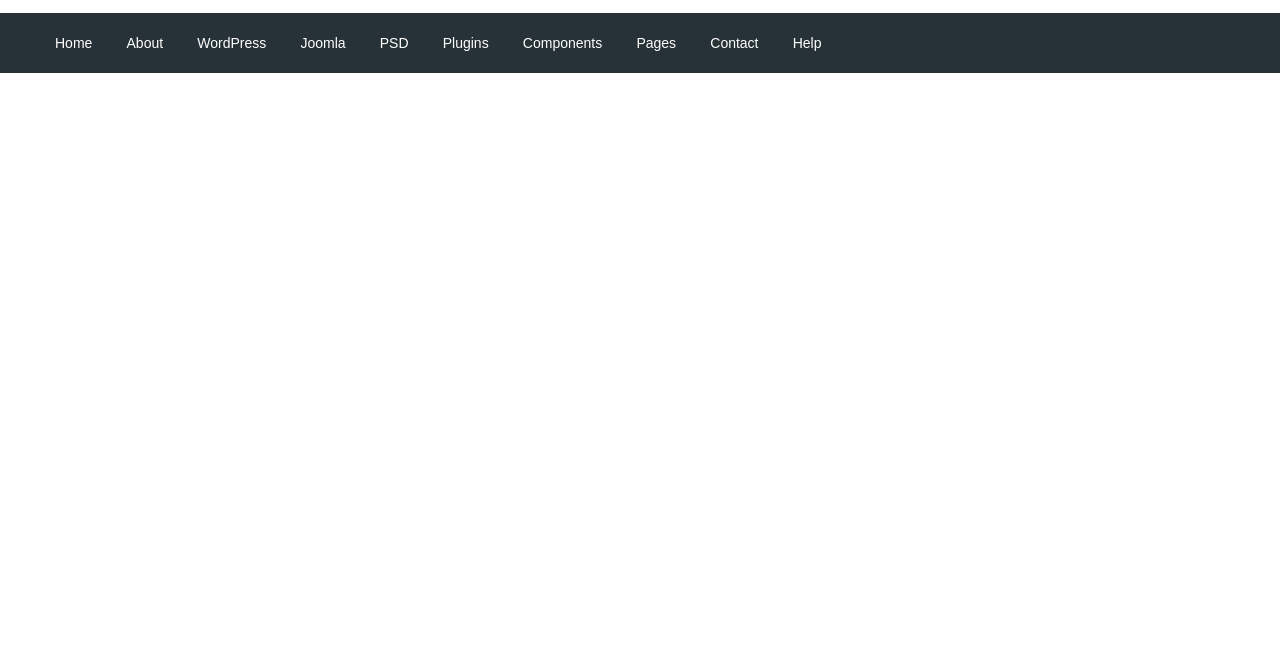
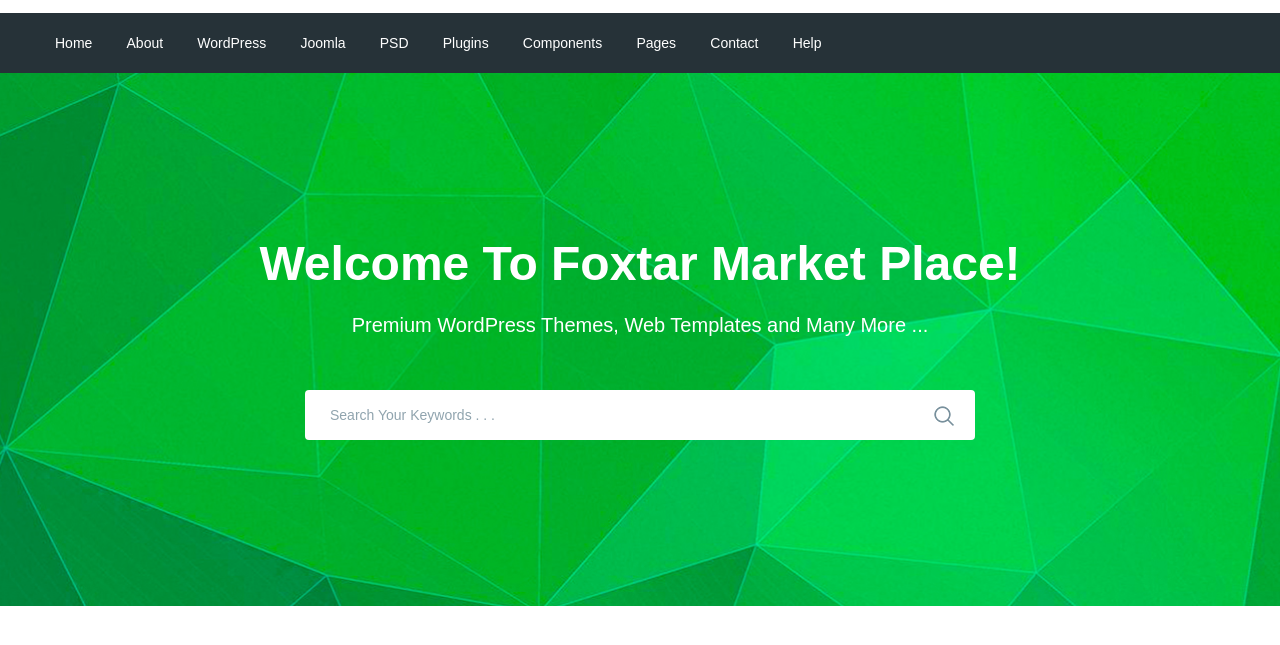
Before and after one commit to Martastartgit/moderno, a website: page app/index.html in a window 1280 px wide. Shown: the part 77-722 px from the top of the page. Drawn offline with nearby package versions, Linux system fonts and the light colour scheme; files that its build step writes are made by us from their sources.

Commit message:
added search section

```diff
--- a/app/index.html
+++ b/app/index.html
@@ -74,10 +74,28 @@
         </nav>
       </div>
     </div>
+  </header>
 
-
-
-  </header>
+  <section class="search" style="background-image: url(images/search-bg.jpg);">
+    <div class="container">
+      <div class="search__inner">
+        <div class="search__inner-title">
+          Welcome To Foxtar Market Place!
+        </div>
+        <div class="search__inner-text">
+          Premium WordPress Themes, Web Templates and Many More ...
+        </div>
+        <div class="search__inner-form">
+          <form>
+            <input type="text" placeholder="Search Your Keywords . . ." required>
+            <button type="submit">
+              <img src="images/icons/search.png" alt="">
+            </button>
+          </form>
+        </div>
+      </div>
+    </div>
+  </section>
 
 
 
--- a/app/scss/style.scss
+++ b/app/scss/style.scss
@@ -59,3 +59,53 @@
         font-size: 14px;
     }
 }
+.search {
+    background-repeat: no-repeat;
+    background-size: cover;
+    background-position: center;
+    min-height: 533px;
+}
+.search__inner {
+    padding: 155px 0 100px;
+    color: #fff;
+    text-align: center;
+    &-title {
+        margin-bottom: 10px;
+        font-size: 48px;
+        font-weight: 700;
+        line-height: 72px;
+    }
+    &-text{
+        margin-bottom: 50px;
+        font-size: 20px;
+        font-weight: 500;
+        line-height: 30px;
+    }
+    &-form {
+        max-width: 670px;
+        width: 100%;
+        margin: 0 auto;
+        position: relative;
+        input {
+            display: block;
+            width: 100%;
+            border-radius: 4px;
+            height: 50px;
+            border: none;
+            font-size: 14px;
+            font-weight: 500;
+            padding-left: 25px;
+            padding-right: 60px;
+            &::placeholder {
+                color: #90a4ae;
+            }
+        }
+        button {
+            position: absolute;
+            border: none;
+            background-color: transparent;
+            right: 15px;
+            top: 15px;
+        }
+    }
+}
```
Also changed, not shown: app/images/icons/search.png (added), app/images/icons/search.svg (added), app/images/search-bg.jpg (added).
